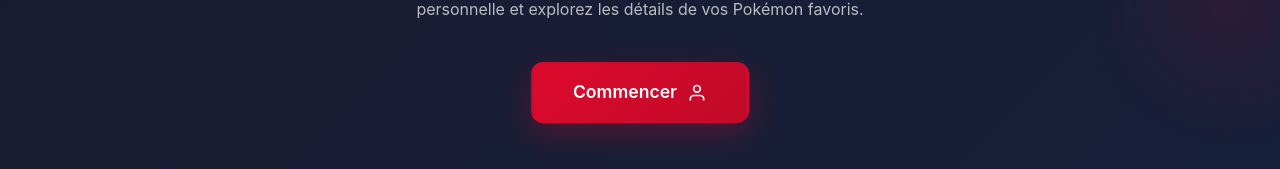
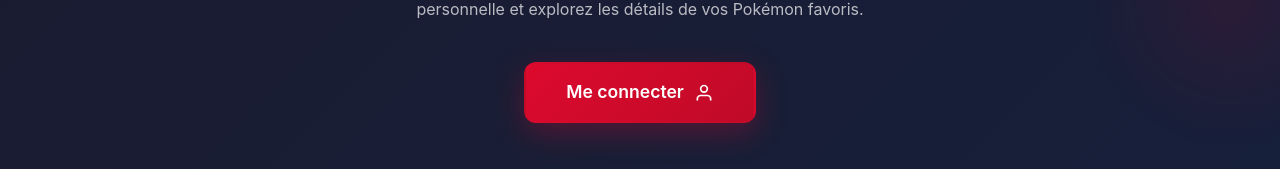
Before and after one commit to Pierre-Vidal/Pokedextop, an Angular app in the folder front/pokedextop/: page /home in a window 1280 px wide. Shown: the part 593-762 px from the top of the page. Built offline with nearby package versions, Linux system fonts and the light colour scheme.

Commit message:
fix changement bouton

```diff
--- a/front/pokedextop/src/app/home/home.html
+++ b/front/pokedextop/src/app/home/home.html
@@ -33,7 +33,7 @@
 
       <!-- CTA Button -->
       <a routerLink="/login" class="cta-button">
-        <span>Commencer</span>
+        <span>Me connecter</span>
         <svg width="20" height="20" viewBox="0 0 24 24" fill="none" stroke="currentColor" stroke-width="2">
           <path d="M20 21v-2a4 4 0 0 0-4-4H8a4 4 0 0 0-4 4v2"/>
           <circle cx="12" cy="7" r="4"/>
```
